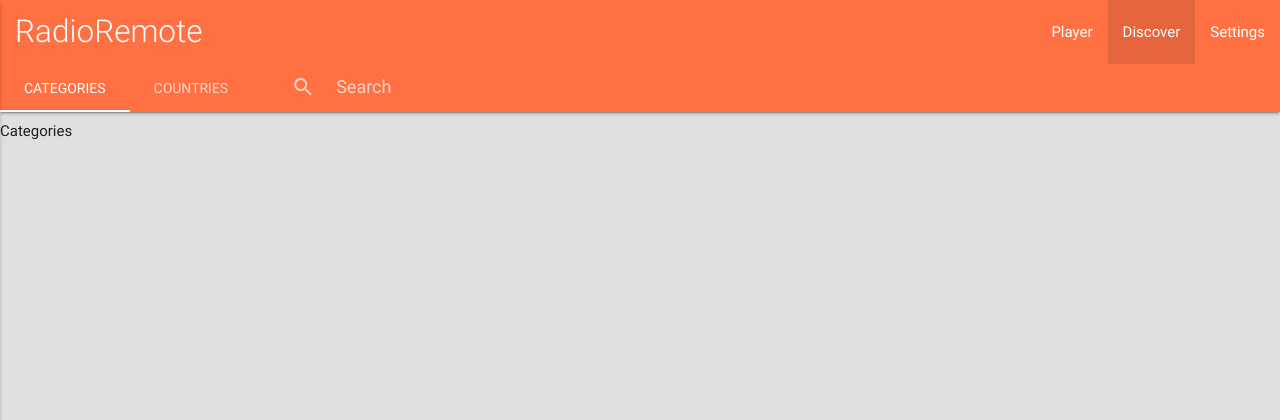
After one commit to mKaloer/rpi-radio-player, a Flask app: page /discover in a window 1280 px wide. The commit adds this page. Shown: the top 420 px of the page. Run offline with Flask 2, Linux system fonts and the light colour scheme; some libraries are stand-ins or nearby versions.

Commit message:
Add initial layout and resources

```diff
--- /dev/null
+++ b/api-server/api-server/resources/discover.py
@@ -0,0 +1 @@
+from flask_restful import Resource, fields, marshal_with, abort, reqparse
--- a/app-server/app-server/app.py
+++ b/app-server/app-server/app.py
@@ -6,5 +6,15 @@ app = Flask(__name__)
 def index():
     return render_template('main.html')
 
+
+@app.route("/discover")
+def discover():
+    return render_template('discover.html')
+
+
+@app.route("/settings")
+def settings():
+    return render_template('settings.html')
+
 if __name__ == "__main__":
     app.run(debug=True)
--- a/app-server/app-server/static/css/style.css
+++ b/app-server/app-server/static/css/style.css
@@ -7,6 +7,10 @@
     nav .brand-logo {
 	margin-left: 15px;
     }
+}
+
+#sidenav-overlay {
+    z-index: 1;
 }
 
 .now-playing {
@@ -44,3 +48,64 @@ input[type=range]::-moz-range-thumb {
     border-bottom: 1px solid #1565c0;
     box-shadow: 0 1px 0 0 #000;
 }
+
+/* Tab search bar */
+nav .input-field {
+    padding-right: 42px;
+}
+
+nav .input-field input[type=search] {
+    height: 2.5em;
+    margin-right: 26px;
+}
+
+nav .input-field input[type=search]:focus {
+    background-color: transparent;
+    color: #FFF;
+}
+
+nav .input-field input[type=search] {
+    color: rgba(255,255,255,0.7);
+}
+
+nav .input-field input[type=search] ~ .label-icon .material-icons {
+    color: rgba(255,255,255,0.7);
+    margin-top: -5px;
+}
+
+nav .input-field input[type=search]:focus ~ .label-icon .material-icons {
+    color: #FFF;
+}
+
+nav .input-field input[type=search]:focus ~ .material-icons {
+    color: #FFF;
+    margin-top: -5px;
+}
+
+nav .input-field input[type=search]::-webkit-input-placeholder { /* WebKit, Blink, Edge */
+    color: rgba(255,255,255,0.7);
+}
+nav .input-field input[type=search]:-moz-placeholder { /* Mozilla Firefox 4 to 18 */
+    color: rgba(255,255,255,0.7);
+    opacity:  1;
+}
+nav .input-field input[type=search]::-moz-placeholder { /* Mozilla Firefox 19+ */
+    color: rgba(255,255,255,0.7);
+    opacity:  1;
+}
+nav .input-field input[type=search]:-ms-input-placeholder { /* Internet Explorer 10-11 */
+    color: rgba(255,255,255,0.7);
+}
+nav .input-field input[type=search]::-ms-input-placeholder { /* Microsoft Edge */
+    color: rgba(255,255,255,0.7);
+}
+
+@media only screen and (min-width: 993px) {
+    .input-field input[type=search] {
+	width: 250px;
+    }
+}
+
+.below-extended-nav {
+    margin-top: 56px;
+}
--- /dev/null
+++ b/app-server/app-server/templates/discover.html
@@ -0,0 +1,30 @@
+{% extends "layout.html" %}
+{% set active_page = "discover" %}
+{% block navbar_content %}
+<div class="nav-content deep-orange lighten-1">
+  <ul class="tabs tabs-transparent">
+    <li class="tab"><a href="#categories">Categories</a></li>
+    <li class="tab"><a href="#countries">Countries</a></li>
+    <li class="tab">
+      <a href="#search">
+	<div class="input-field active">
+	  <input id="search-input" type="search" placeholder="Search" required>
+	  <label class="label-icon" for="search-input"><i class="material-icons">search</i></label>
+	  <i class="material-icons">close</i>
+	</div>
+      </a>
+    </li>
+  </ul>
+</div>
+{% endblock %}
+{% block content %}
+<div id="categories" class="col s12 below-extended-nav">
+Categories
+</div>
+<div id="countries" class="col s12 below-extended-nav">
+Countries
+</div>
+<div id="search" class="col s12 below-extended-nav">
+Search
+</div>
+{% endblock %}
--- a/app-server/app-server/templates/layout.html
+++ b/app-server/app-server/templates/layout.html
@@ -1,3 +1,8 @@
+{% set nav_links = [
+  ('/', 'player', 'Player'),
+  ('/discover', 'discover', 'Discover'),
+  ('/settings', 'settings', 'Settings')
+] -%}
 <!DOCTYPE html>
 <html>
   <head>
@@ -23,11 +28,22 @@
 
   <body class="grey lighten-2">
     <div class="navbar-fixed">
-      <nav>
+      <nav class="nav-extended">
 	<div class="nav-wrapper deep-orange lighten-1">
-	  <a href="#" class="brand-logo">RadioRemote</a>
+	  <a href="/" class="brand-logo">RadioRemote</a>
 	  <a href="#" data-activates="mobile-menu" class="button-collapse"><i class="material-icons">menu</i></a>
+	  <ul id="nav-mobile" class="right hide-on-med-and-down">
+	    {% for url, id, caption in nav_links %}
+	    <li{% if active_page == id %} class="active"{% endif%}><a href="{{ url|e }}">{{ caption|e }}</a></li>
+	    {% endfor %}
+	  </ul>
+	  <ul class="side-nav" id="mobile-menu">
+	    {% for url, id, caption in nav_links %}
+	    <li{% if active_page == id %} class="active"{% endif%}><a href="{{ url|e }}">{{ caption|e }}</a></li>
+	    {% endfor %}
+	  </ul>
 	</div>
+	{% block navbar_content %}{% endblock %}
       </nav>
     </div>
     {% for message in get_flashed_messages() %}
--- a/app-server/app-server/templates/main.html
+++ b/app-server/app-server/templates/main.html
@@ -1,4 +1,5 @@
 {% extends "layout.html" %}
+{% set active_page = "player" %}
 {% block content %}
 <div class="row" >
   {% include "cards/player_card.html" %}
```
Also changed, not shown: api-server/api-server/api.py (+11 -6 lines), api-server/api-server/models.py (+7 -0 lines), api-server/api-server/resources/settings.py (added, +84 -0 lines), app-server/app-server/templates/settings.html (added, +25 -0 lines), api-server/api-server/resources/__init__.py (added), api-server/api-server/resources/stations.py (renamed from api-server/api-server/resources.py).
